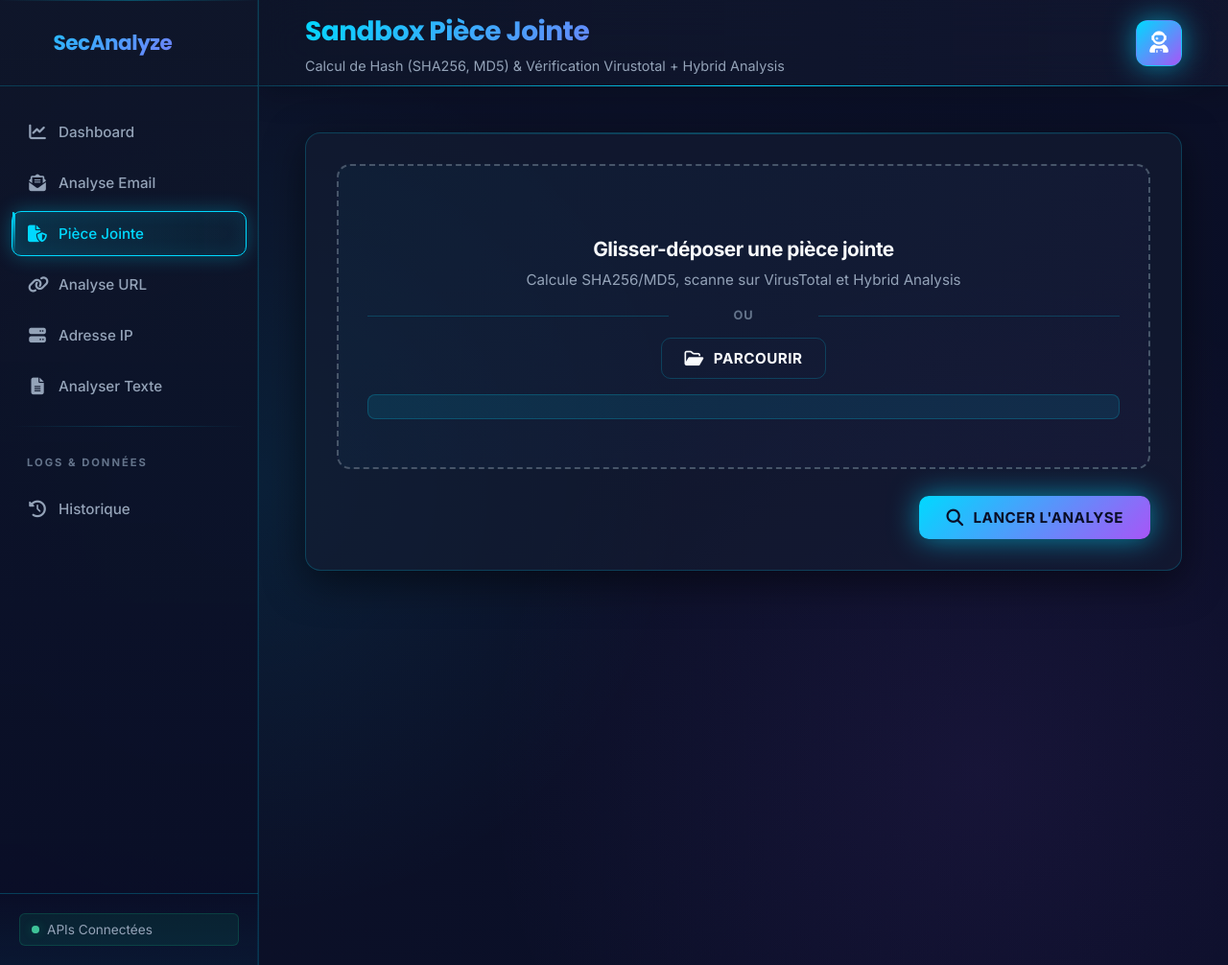
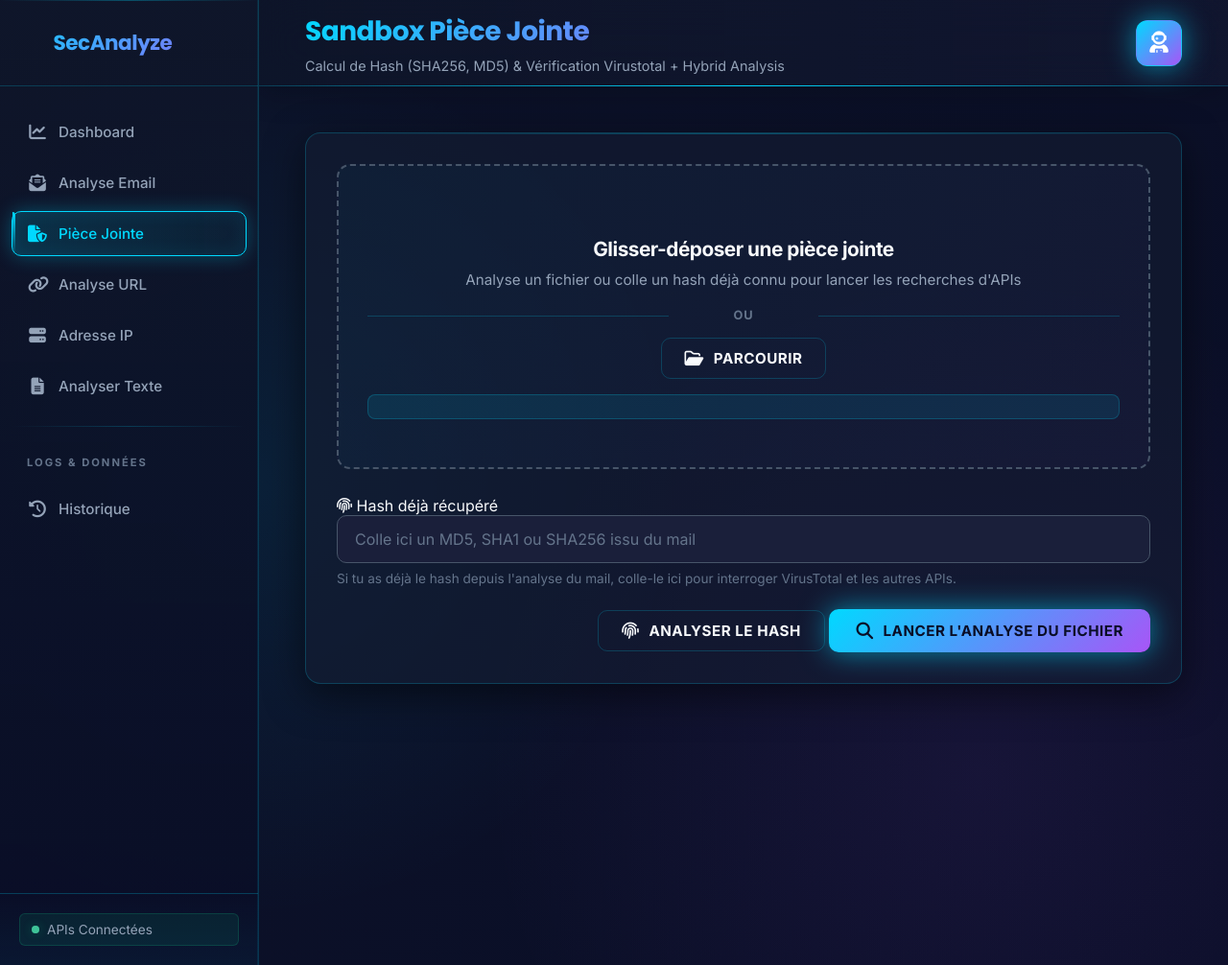
Before and after one commit to aymadr/Mail-Analyzer, a Flask app: page / in a window 1280 px wide, after a click on "Analyse Pièce Jointe". Shown: the whole page at 96% size. Run offline with Flask 3, Linux system fonts and the light colour scheme; data that the repository does not hold is empty.

Commit message:
feat: Enhance attachment analysis with hash input support and adjust API timeout settings
Co-authored-by: Copilot <copilot@github.com>

```diff
--- a/mail-security-tool/frontend/app.py
+++ b/mail-security-tool/frontend/app.py
@@ -101,6 +101,39 @@ def analyze_attachment():
                     os.remove(filepath)
                 except Exception:
                     pass
+
+@app.route('/api/analyze/attachment/hash', methods=['POST'])
+def analyze_attachment_hash():
+    """Analyse une pièce jointe à partir d'un hash déjà connu."""
+    data = request.get_json(silent=True) or {}
+    file_hash = (data.get('file_hash') or data.get('hash') or '').strip()
+
+    if not file_hash:
+        return jsonify({"error": "Hash non fourni"}), 400
+
+    try:
+        hash_type = 'sha256' if len(file_hash) == 64 else ('sha1' if len(file_hash) == 40 else ('md5' if len(file_hash) == 32 else 'hash'))
+
+        vt_result = analyzer.vt_client.check_file_hash(file_hash)
+        ha_result = {}
+        if hash_type == 'sha256' and analyzer.hybrid_analysis_client.enabled:
+            ha_result = analyzer.hybrid_analysis_client.get_report(file_hash)
+
+        result = {
+            'mode': 'hash',
+            'input_hash': file_hash,
+            'hash_type': hash_type,
+            'virustotal': vt_result,
+            'hybrid_analysis': ha_result,
+        }
+
+        analyzer.db.save_file_hash_analysis(file_hash, hash_type, vt_result)
+        if ha_result and not ha_result.get('error'):
+            analyzer.db.save_file_hash_analysis(file_hash, 'hybrid_analysis', ha_result)
+
+        return jsonify(result)
+    except Exception as e:
+        return jsonify({"error": str(e)}), 500
 
 @app.route('/api/analyze/url', methods=['POST'])
 def analyze_url():
--- a/mail-security-tool/frontend/static/script.js
+++ b/mail-security-tool/frontend/static/script.js
@@ -143,15 +143,51 @@ document.getElementById('emailForm').addEventListener('submit', async (e) => {
 // 2. Attachment Submit
 document.getElementById('attachmentForm').addEventListener('submit', async (e) => {
     e.preventDefault();
+    await submitAttachment('analysis');
+});
+
+const attachmentHashBtn = document.getElementById('attachHashBtn');
+if (attachmentHashBtn) {
+    attachmentHashBtn.addEventListener('click', async () => {
+        await submitAttachment('hash');
+    });
+}
+
+async function submitAttachment(mode) {
     const file = document.getElementById('attachmentFile').files[0];
-    if (!file) return showToast('error', 'Erreur', 'Veuillez sélectionner un fichier.');
+    const hashInput = document.getElementById('attachmentHashInput');
+    const attachmentHash = (hashInput?.value || '').trim();
 
-    const formData = new FormData();
-    formData.append('file', file);
+    if (mode === 'analysis') {
+        if (!file) return showToast('error', 'Erreur', 'Veuillez sélectionner un fichier.');
+
+        const formData = new FormData();
+        formData.append('file', file);
+
+        showLoader('attachmentResult');
+        try {
+            const res = await fetch('/api/analyze/attachment', { method: 'POST', body: formData });
+            const data = await res.json();
+            if (res.ok) renderAttachmentResult(data);
+            else throw new Error(data.error || 'Erreur serveur');
+        } catch (err) {
+            showError('attachmentResult');
+            showToast('error', 'Échec de l\'analyse', err.message);
+        }
+        return;
+    }
+
+    if (!attachmentHash) {
+        return showToast('error', 'Erreur', 'Colle un hash dans la barre dédiée.');
+    }
 
     showLoader('attachmentResult');
     try {
-        const res = await fetch('/api/analyze/attachment', { method: 'POST', body: formData });
+        const res = await fetch('/api/analyze/attachment/hash', {
+            method: 'POST',
+            headers: { 'Content-Type': 'application/json' },
+            body: JSON.stringify({ file_hash: attachmentHash })
+        });
         const data = await res.json();
         if (res.ok) renderAttachmentResult(data);
         else throw new Error(data.error || 'Erreur serveur');
@@ -159,7 +195,7 @@ document.getElementById('attachmentForm').addEventListener('submit', async (e) =
         showError('attachmentResult');
         showToast('error', 'Échec de l\'analyse', err.message);
     }
-});
+}
 
 // 3. URL Submit
 document.getElementById('urlForm').addEventListener('submit', async (e) => {
@@ -598,9 +634,72 @@ function parseEmailContact(rawValue) {
 
 function renderAttachmentResult(data) {
     const el = document.getElementById('attachmentResult');
+    const mode = data.mode || 'analysis';
     const f = data.file || {};
     const vt = data.virustotal || {};
     const ha = data.hybrid_analysis || {};
+
+    if (mode === 'hash') {
+        const inputHash = data.input_hash || data.hash || 'N/A';
+        const hashType = data.hash_type || 'hash';
+        let html = `
+            <div class="result-card">
+                <div class="result-header"><i class="fa-solid fa-fingerprint"></i> Hash collé</div>
+                <div class="result-body">
+                    <div class="stats-grid">
+                        <div class="stat-item"><span class="stat-label">TYPE</span><span class="stat-value">${hashType.toUpperCase()}</span></div>
+                        <div class="stat-item"><span class="stat-label">HASH</span><span class="stat-value mono" style="word-break:break-all;">${inputHash}</span></div>
+                    </div>
+                </div>
+            </div>
+        `;
+
+        if (vt) {
+            html += `<div class="result-card">
+                <div class="result-header"><i class="fa-solid fa-bug"></i> Vérification VirusTotal</div>
+                <div class="result-body">`;
+
+            if (vt.error) {
+                html += `<div class="api-error-box">${vt.error}</div>`;
+            } else {
+                html += `
+                    <div style="margin-bottom:10px;">
+                        ${buildVerdictBox(vt.verdict, buildVtStats(vt.stats))}
+                    </div>
+                    ${vt.url ? `<div style="margin-top:10px;"><a href="${vt.url}" target="_blank" class="text-primary">Ouvrir le rapport VirusTotal</a></div>` : ''}
+                `;
+            }
+
+            html += `</div></div>`;
+        }
+
+        if (ha && Object.keys(ha).length > 0) {
+            html += `<div class="result-card">
+                <div class="result-header"><i class="fa-solid fa-flask-vial"></i> Hybrid Analysis</div>
+                <div class="result-body">
+                    <div class="stat-item">`;
+
+            if (ha.error) {
+                html += `<div class="api-error-box">${ha.error}</div>`;
+            } else {
+                html += `
+                    <div style="display:flex; justify-content:space-between; gap:12px; align-items:center; flex-wrap:wrap; margin-bottom:10px;">
+                        <span class="badge ${ha.verdict ? 'badge-' + ha.verdict.toLowerCase() : 'badge-neutral'}">${(ha.verdict || 'UNKNOWN').toUpperCase()}</span>
+                        ${ha.sha256 ? `<span class="text-muted text-sm mono" style="word-break:break-all;">${ha.sha256.substring(0, 16)}...</span>` : ''}
+                    </div>
+                    ${ha.threat_level !== undefined ? `<div style="margin-top:8px;"><strong>Niveau de menace:</strong> ${ha.threat_level}</div>` : ''}
+                    ${ha.summary ? `<div style="margin-top:8px; color:var(--text-muted);">${ha.summary}</div>` : ''}
+                    ${ha.report_url ? `<div style="margin-top:10px;"><a href="${ha.report_url}" target="_blank" class="btn btn-primary" style="display:inline-block;"><i class="fa-solid fa-up-right-from-square"></i> Voir le rapport</a></div>` : ''}
+                `;
+            }
+
+            html += `</div></div></div>`;
+        }
+
+        el.innerHTML = html;
+        showToast('success', 'Hash analysé', 'Les APIs ont répondu à partir du hash collé.');
+        return;
+    }
 
     let html = `
         <div class="result-card">
--- a/mail-security-tool/frontend/templates/index.html
+++ b/mail-security-tool/frontend/templates/index.html
@@ -161,7 +161,7 @@
                             <div class="upload-zone" id="attachDropZone">
                                 <i class="fa-solid fa-file-virus text-4xl upload-icon"></i>
                                 <h3>Glisser-déposer une pièce jointe</h3>
-                                <p>Calcule SHA256/MD5, scanne sur VirusTotal et Hybrid Analysis</p>
+                                <p>Analyse un fichier ou colle un hash déjà connu pour lancer les recherches d'APIs</p>
                                 <span class="or-separator">OU</span>
                                 <label for="attachmentFile" class="btn btn-outline">
                                     <i class="fa-regular fa-folder-open"></i> Parcourir
@@ -169,9 +169,17 @@
                                 <input type="file" id="attachmentFile" class="hidden-input" required>
                                 <div class="file-name" id="attachFileName"></div>
                             </div>
+                            <div class="input-group" style="margin-top:18px;">
+                                <label for="attachmentHashInput"><i class="fa-solid fa-fingerprint"></i> Hash déjà récupéré</label>
+                                <input type="text" id="attachmentHashInput" class="text-input font-mono" placeholder="Colle ici un MD5, SHA1 ou SHA256 issu du mail">
+                                <p class="help-text">Si tu as déjà le hash depuis l'analyse du mail, colle-le ici pour interroger VirusTotal et les autres APIs.</p>
+                            </div>
                             <div class="action-bar">
+                                <button type="button" class="btn btn-outline" id="attachHashBtn">
+                                    <i class="fa-solid fa-fingerprint"></i> Analyser le hash
+                                </button>
                                 <button type="submit" class="btn btn-primary btn-glow" id="attachBtn">
-                                    <i class="fa-solid fa-magnifying-glass"></i> Lancer l'Analyse
+                                    <i class="fa-solid fa-magnifying-glass"></i> Lancer l'analyse du fichier
                                 </button>
                             </div>
                         </form>
```
Also changed, not shown: mail-security-tool/backend/analyzer.py (+26 -13 lines), mail-security-tool/backend/api_clients.py (+10 -9 lines).
